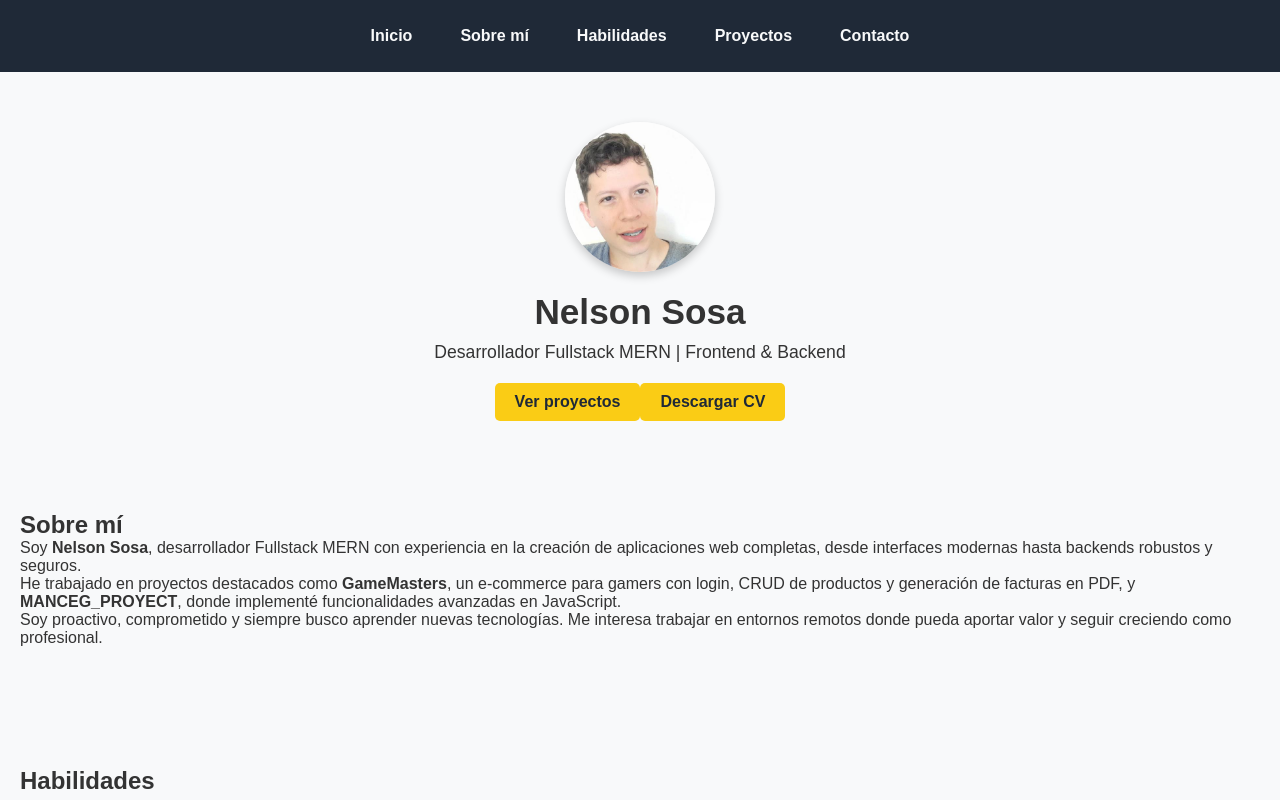
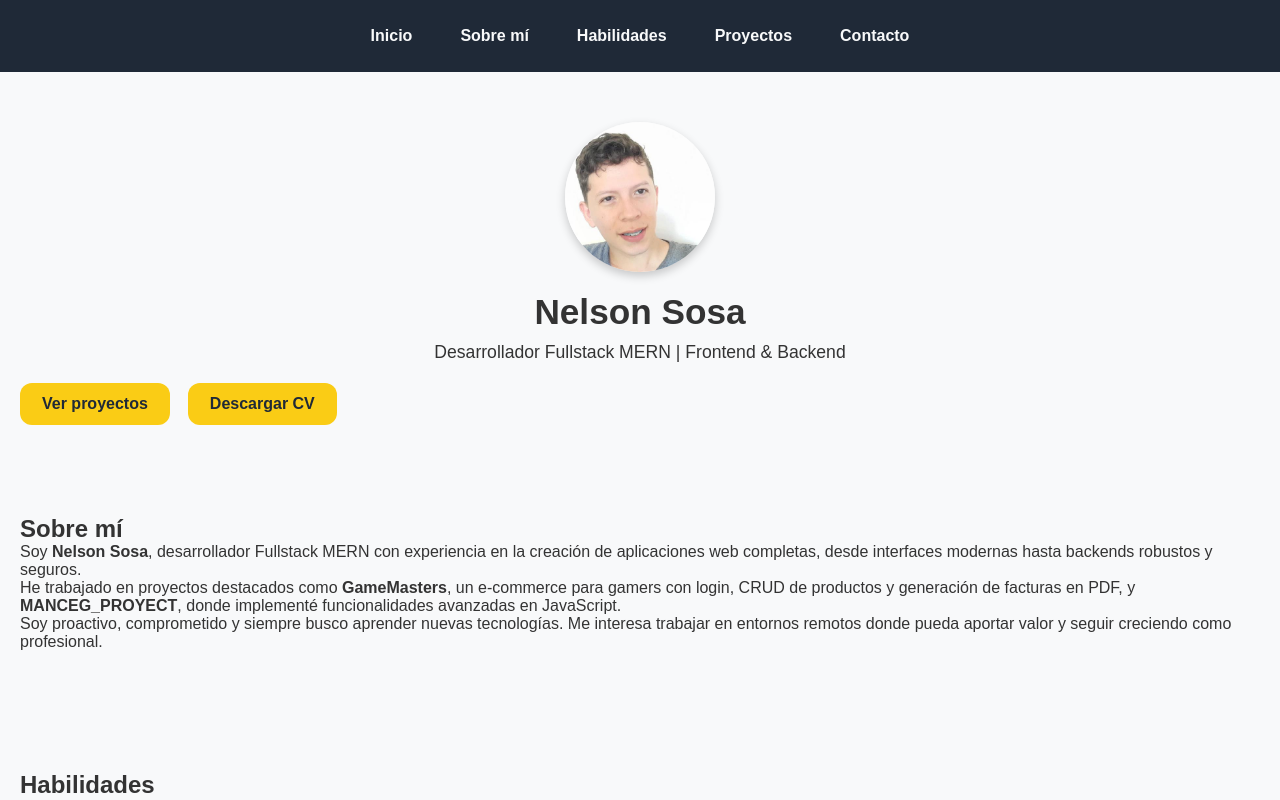
Before and after one commit to Nelson-Sosa/portfolio, a React (Vite) app in the folder portfolio/: page / in a window 1280 px wide. Shown: the top 800 px of the page. Built offline with nearby package versions, Linux system fonts and the light colour scheme.

Commit message:
"css btn"

```diff
--- a/portfolio/src/App.css
+++ b/portfolio/src/App.css
@@ -120,44 +120,55 @@ nav a:hover {
   font-size: 1.1rem;
 }
 
-#hero .btn {
-  display: inline-block;
-  padding: 10px 20px;
-  background-color: #facc15; /* amarillo */
-  color: #1f2937; /* gris oscuro */
-  font-weight: bold;
-  border-radius: 5px;
-  transition: background-color 0.3s;
-}
-
-#hero .btn:hover {
-  background-color: #eab308; /* amarillo más intenso */
-  transform: translateY(-2px);
-}
-
-.cv-btn {
-  display: inline-block;
-  padding: 12px 18px;
-  border-radius: 14px;
-  text-decoration: none;
-  font-weight: 600;
-  transition: 0.2s ease;
-  border: 1px solid #222;
-    display: flex;
-  gap: 18px; /* antes 12px */
-  flex-wrap: wrap;
-  margin-top: 18px; /* separación del texto */
-
-}
-
-.cv-btn:hover {
-  transform: translateY(-2px);
-}
 
 #contact {
   text-align: center;
   padding: 60px 20px;
+}#hero .hero-buttons {
+  display: flex;
+  gap: 18px;
+  flex-wrap: wrap;
+  margin-top: 18px;
 }
+
+#hero .btn {
+  display: inline-block;
+  padding: 12px 22px;
+  background-color: #facc15;
+  color: #1f2937;
+  font-weight: bold;
+  border-radius: 12px;
+  text-decoration: none;
+  transition: 0.2s ease;
+}
+
+#hero .btn:hover {
+  background-color: #eab308;
+  transform: translateY(-2px);
+}
+#hero .hero-buttons {
+  display: flex;
+  gap: 18px;
+  flex-wrap: wrap;
+  margin-top: 18px;
+}
+
+#hero .btn {
+  display: inline-block;
+  padding: 12px 22px;
+  background-color: #facc15;
+  color: #1f2937;
+  font-weight: bold;
+  border-radius: 12px;
+  text-decoration: none;
+  transition: 0.2s ease;
+}
+
+#hero .btn:hover {
+  background-color: #eab308;
+  transform: translateY(-2px);
+}
+
 
 #contact form {
   max-width: 500px;
--- a/portfolio/src/components/Hero.jsx
+++ b/portfolio/src/components/Hero.jsx
@@ -10,8 +10,8 @@ const Hero = () => {
       />
       <h1>Nelson Sosa</h1>
       <p>Desarrollador Fullstack MERN | Frontend & Backend</p>
-      <div className="hero-buttons">
-  <a href="#projects" className="btn btn-primary">
+    <div className="hero-buttons">
+  <a href="#projects" className="btn">
     Ver proyectos
   </a>
 
@@ -20,11 +20,12 @@ const Hero = () => {
     download
     target="_blank"
     rel="noreferrer"
-    className="btn btn-secondary"
+    className="btn"
   >
     Descargar CV
   </a>
 </div>
+
     </section>
   );
 };
```
